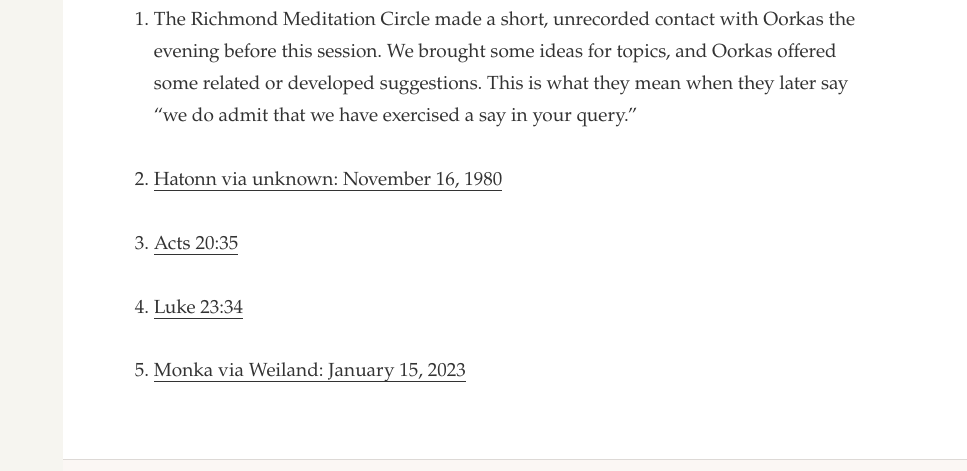
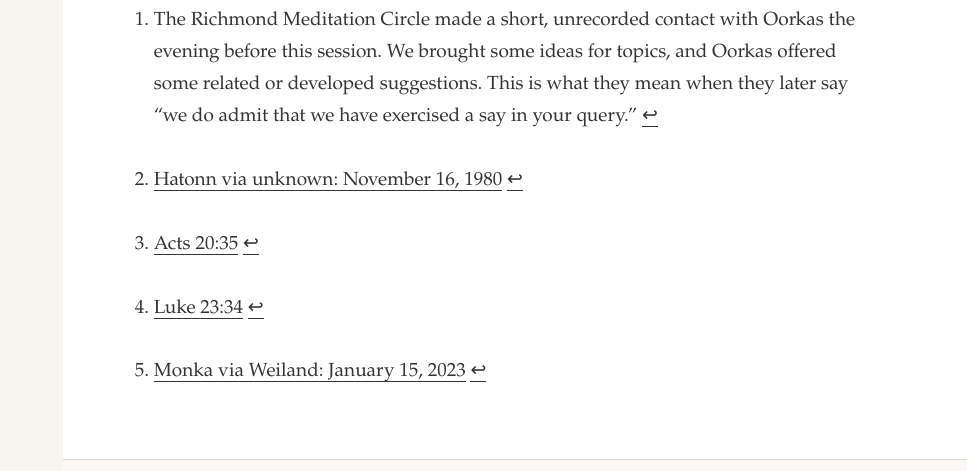
Before and after one commit to oswg/harc, a Jekyll site: the page built from _posts/2025-05-24_richmond_ccp_016.md, in a window 1280 px wide and 900 px high, scrolled down 15024 px. Shown: the part 153-624 px from the top of the window, without its empty margins (313-1280 px from the left). Built offline with Jekyll 4.4.1, drawn with Linux system fonts in a browser that asks for light colours.

Commit message:
update footnote formatting in Richmond CCP post

```diff
--- a/_posts/2025-05-24_richmond_ccp_016.md
+++ b/_posts/2025-05-24_richmond_ccp_016.md
@@ -56,7 +56,7 @@ categories:
 
 _(Jeremy channeling)_
 
-**I am Oorkas**. I am with this instrument once more. Greetings, my brothers and sisters. It has not been a long while,[1](#footnote-1) and yet we feel that you have prepared yourselves, all of you, for a new era of contact with a fourth density complex that is eager to share its harvest of experience just beyond the threshold that you stand before. We are so pleased to serve in this manner and consider you all very, very close to our vibration, for you have arrayed yourselves in this circle in a manner that reflects our positionality, our character of participation with each other, and we are all parts of a bigger complex, the biggest being that of our Infinite Radiant One, the creator of us all.
+**I am Oorkas**. I am with this instrument once more. Greetings, my brothers and sisters. It has not been a long while, [^1] and yet we feel that you have prepared yourselves, all of you, for a new era of contact with a fourth density complex that is eager to share its harvest of experience just beyond the threshold that you stand before. We are so pleased to serve in this manner and consider you all very, very close to our vibration, for you have arrayed yourselves in this circle in a manner that reflects our positionality, our character of participation with each other, and we are all parts of a bigger complex, the biggest being that of our Infinite Radiant One, the creator of us all.
 
 We would like to stay focused this afternoon on the topic you have chosen, and we do admit that we have exercised a say in your query, for this is a new kind of relationship between your kind on Earth and our kind of a distant planet that we call Oorkas. It is one where, together, we can begin to narrow down upon those features of harvest and the incidents that lead up to harvest—and perhaps those that directly follow if that is relevant in the moment we are speaking.
 
@@ -88,13 +88,13 @@ _(Brief interruption)_
 
 We continue. We are Oorkas.
 
-We found that the paucity of resources on our planet demanded more cooperation, with the efficient use and sharing thereof. In this way, we have been on the same trajectory as our brother, Hatonn.[2](#footnote-2) While they experienced more bellicosity on their path, we experienced more need to stabilize how we related to the planet, and this was a gift in disguise, for we realized the planet has much to offer once the decision has been made that it is our shared heritage, and it actually answers many of the gnawing questions that the veiled third density experience brings about.
+We found that the paucity of resources on our planet demanded more cooperation, with the efficient use and sharing thereof. In this way, we have been on the same trajectory as our brother, Hatonn.[^2] While they experienced more bellicosity on their path, we experienced more need to stabilize how we related to the planet, and this was a gift in disguise, for we realized the planet has much to offer once the decision has been made that it is our shared heritage, and it actually answers many of the gnawing questions that the veiled third density experience brings about.
 
 We wish in our service towards third density applicants to Confederation membership to teach this, for it appears to have been a unique experience. Not every people on a planet learn how truly unified they are with their environs on this level, and indeed, there is a connection with many of your indigenous peoples. For we did not have a 100% graduation towards service-to-others any more than we expect you to, and the members of our complex who needed more education, so to speak, have influenced some of your peoples. So we feel a great common bond with this planet, and we feel that you teach us much of what we never experienced. It is a darker lesson, but it teaches us about our Creator.
 
 So when you decide that you belong to your Mother Earth and that you cannot, out of comfort and convenience, eschew those aspects that make one feel un-human, those civilizational dimensions of your selfhood that have, for many, many millennia, convinced you and your siblings that this planet is but the stage you play on—but it is part of the play!—then you must gird your loins and go into the fray with open hearts and demonstrate the depth of connection that truly exists.
 
-How may you demonstrate this? For this is the means towards synchronization and the very nature of service in the manner of offering, as opposed to the manner of receiving. The master Jesus did say it was more blessed to give than receive,[3](#footnote-3) and in this sense we concur because the giving is what is needed right now. There will be much, much time afforded for the more passive lessons of receiving, of letting the new vibrations sink in and calm down the social conflagrations that burden you at this time.
+How may you demonstrate this? For this is the means towards synchronization and the very nature of service in the manner of offering, as opposed to the manner of receiving. The master Jesus did say it was more blessed to give than receive,[^3] and in this sense we concur because the giving is what is needed right now. There will be much, much time afforded for the more passive lessons of receiving, of letting the new vibrations sink in and calm down the social conflagrations that burden you at this time.
 
 Well, first, we offer that the daily meditation continues to give one the best guidance. It is better guidance than we give. It is better guidance than any of our Confederation siblings give, for it allows you to connect to your center, and you cannot connect to the planetary center absent that connection within your center.
 
@@ -116,7 +116,7 @@ Now, as your evolution continues apace alongside your planet, you shall discover
 
 This is not a creation in which credit is important; you must realize this. In fact, it gives you a nice tool for identifying when you are overcompensating with your personality and your yellow-ray approach. For when you feel the credit is not justly distributed, you know what mode you're operating in, and you can with time learn to take a step back from that. All of these flaws of personality become signposts that help you tune, instead of ways that you play out of tune with the orchestra. You simply change the tuning, and voila! There is no need for judgment, for punishment. When you get five from adding two plus two, great: now you have something to work on. And as you grow into your co-creatorship, you will start to see that these flaws and bumps into the wall are truly your best teachers.
 
-Now this has a planetary connotation as well, for you bump into the wall as a people as well. The despair you feel at the careening, out-of-control vehicle that is your nation-state is a sign. It is a flashing warning sign, but not of the end. It is simply a sign that you must go deeper. You must slow down. You must work on the shadow side of yourself. And it will seem as if you are self-indulgent and ignoring the true peril. And you will be harshly scolded by those who have not aligned with the vibration that is incoming as you continue to cross into the fourth density sector of space. Forgive them, for they know not what they do,[4](#footnote-4) and you know there is only one place they will end up: back in your arms as you cradle each other in the Creator's arms. And this skill of learning to have this faith, of learning to invoke it, will slowly but steadily provide a comfort. Not a comfort for your personality though; you will learn to find comfort in a greater self.
+Now this has a planetary connotation as well, for you bump into the wall as a people as well. The despair you feel at the careening, out-of-control vehicle that is your nation-state is a sign. It is a flashing warning sign, but not of the end. It is simply a sign that you must go deeper. You must slow down. You must work on the shadow side of yourself. And it will seem as if you are self-indulgent and ignoring the true peril. And you will be harshly scolded by those who have not aligned with the vibration that is incoming as you continue to cross into the fourth density sector of space. Forgive them, for they know not what they do,[^4] and you know there is only one place they will end up: back in your arms as you cradle each other in the Creator's arms. And this skill of learning to have this faith, of learning to invoke it, will slowly but steadily provide a comfort. Not a comfort for your personality though; you will learn to find comfort in a greater self.
 
 This is the draw towards social memory, this change in the center you are orbiting. Instead of orbiting around your entertainment, your careers, even your families, you will learn that you serve all of those better when you recognize your true gravitational center. And this is not one discovery; it continues over and over and over again. And this will be the character of fourth density for you until you reach that point where you are a master of the energies and the emotions that make you such an important agent and constituent of the Creator.
 
@@ -144,7 +144,7 @@ This is what makes third density so valuable: that it makes the distortions that
 
 Perhaps this explains why you placed so many seemingly insurmountable challenges before yourself pre-incarnatively, my brother. They did not seem like such solid things to begin with when you were in the time/space mindset, the time/space consciousness that is the other side of the coin of your full selfhood. And as such, consider that the gnarly connections that obtain with certain people make them that much more precious to you. You will agree with us when you are on our side of the line, we assure you.
 
-Finally, we would refer you to the words of our brothers and sisters of planet Monka, because they made a very good point to this instrument at a time when he was wrestling with similar resentments and repulsions.[5](#footnote-5) Social memory is not about friendship. It's not about a personal relationship that validates who you think you are, who you want to be. It reveals all of you to you, and this is that which is acceptable as well as that which is less than acceptable. This is why it is an evolutionary process, and not simply one of stopping into the bar to say hi to Norm and the crew, if you get our joke. It's work, and the more that you commit yourself to a life that is about development, the more you will see that it is not only your development that you toil and strive for.
+Finally, we would refer you to the words of our brothers and sisters of planet Monka, because they made a very good point to this instrument at a time when he was wrestling with similar resentments and repulsions.[^5] Social memory is not about friendship. It's not about a personal relationship that validates who you think you are, who you want to be. It reveals all of you to you, and this is that which is acceptable as well as that which is less than acceptable. This is why it is an evolutionary process, and not simply one of stopping into the bar to say hi to Norm and the crew, if you get our joke. It's work, and the more that you commit yourself to a life that is about development, the more you will see that it is not only your development that you toil and strive for.
 
 Have we satisfactorily addressed your concerns, my brother?
 
@@ -182,12 +182,12 @@ We are Oorkas, and we take our leave of this circle, in the love and in the ligh
 
 * * *
 
-1. The Richmond Meditation Circle made a short, unrecorded contact with Oorkas the evening before this session. We brought some ideas for topics, and Oorkas offered some related or developed suggestions. This is what they mean when they later say “we do admit that we have exercised a say in your query.”
+[^1]: The Richmond Meditation Circle made a short, unrecorded contact with Oorkas the evening before this session. We brought some ideas for topics, and Oorkas offered some related or developed suggestions. This is what they mean when they later say "we do admit that we have exercised a say in your query."
 
-2. [Hatonn via unknown: November 16, 1980](https://www.llresearch.org/channeling/1980/1116)
+[^2]: [Hatonn via unknown: November 16, 1980](https://www.llresearch.org/channeling/1980/1116)
 
-3. [Acts 20:35](https://biblehub.com/acts/20-35.htm)
+[^3]: [Acts 20:35](https://biblehub.com/acts/20-35.htm)
 
-4. [Luke 23:34](https://biblehub.com/luke/23-34.htm)
+[^4]: [Luke 23:34](https://biblehub.com/luke/23-34.htm)
 
-5. [Monka via Weiland: January 15, 2023](https://har.center/2023-01-15/4/monka-on-power-and-community)
+[^5]: [Monka via Weiland: January 15, 2023](https://har.center/2023-01-15/4/monka-on-power-and-community)
```
